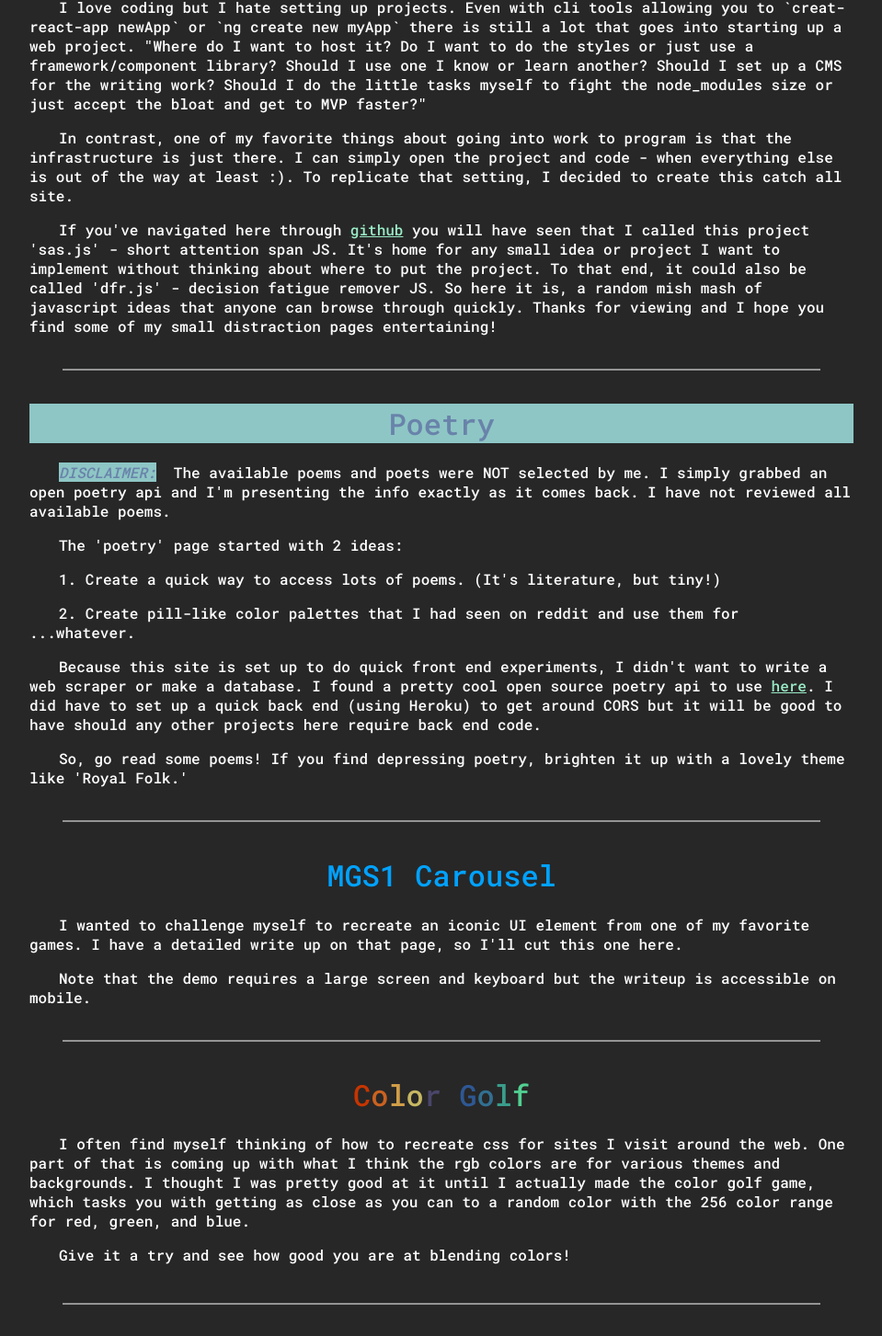
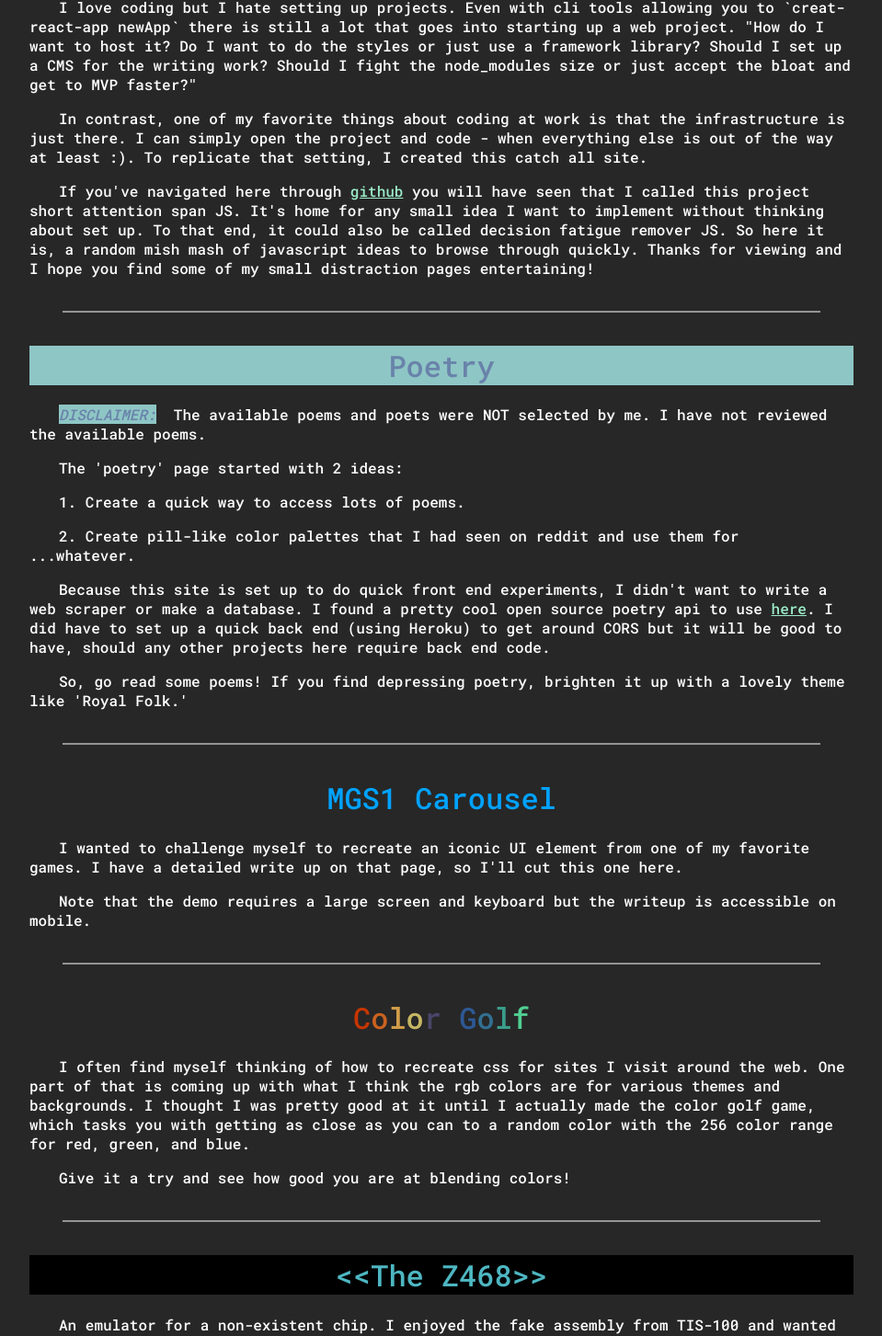
Before and after one commit to z-s-kusz/short-attention-span-js, a Vue app: page /about in a window 1280 px wide. Shown: the part 200-1653 px from the top of the page at 92% size, without its empty margins (160-1119 px from the left). Built offline with nearby package versions, Linux system fonts and the light colour scheme.

Commit message:
Added z468 to about. Shortened descriptions elsewhere.

```diff
--- a/src/views/About.vue
+++ b/src/views/About.vue
@@ -3,25 +3,23 @@
   <main class="container">
     <h1>The Site</h1>
     <p>I love coding but I hate setting up projects. Even with cli tools allowing you to
-      `creat-react-app newApp` or `ng create new myApp` there is still a lot that goes into
-      starting up a web project.
-      "Where do I want to host it? Do I want to do the styles or just use a
-      framework/component library? Should I use one I know or learn another?
-      Should I set up a CMS for the writing work? Should I do the little tasks myself to
-      fight the node_modules size or just accept the bloat and get to MVP faster?"
+      `creat-react-app newApp` there is still a lot that goes into starting up a web project.
+      "How do I want to host it? Do I want to do the styles or just use a framework library?
+      Should I set up a CMS for the writing work? Should I fight the node_modules size
+      or just accept the bloat and get to MVP faster?"
     </p>
-    <p>In contrast, one of my favorite things about going into work
-      to program is that the infrastructure is just there. I can simply open the project and
+    <p>In contrast, one of my favorite things about coding at work
+      is that the infrastructure is just there. I can simply open the project and
       code - when everything else is out of the way at least :).
-      To replicate that setting, I decided to create this catch all site.
+      To replicate that setting, I created this catch all site.
     </p>
     <p>If you've navigated here through
       <a href="https://github.com/z-s-kusz" target="_blank">github</a>
-      you will have seen that I called this project 'sas.js' - short attention span JS. It's home
-      for any small idea or project I want to implement without thinking about where to put
-      the project. To that end, it could also be called 'dfr.js' - decision fatigue
-      remover JS. So here it is, a random mish mash of javascript ideas that anyone
-      can browse through quickly. Thanks for viewing and I hope you find
+      you will have seen that I called this project short attention span JS. It's home
+      for any small idea I want to implement without thinking about set up.
+      To that end, it could also be called decision fatigue
+      remover JS. So here it is, a random mish mash of javascript ideas to
+      browse through quickly. Thanks for viewing and I hope you find
       some of my small distraction pages entertaining!
     </p>
     <div class="spacer"></div>
@@ -29,11 +27,10 @@
     <h1 :style="poetryStyle">Poetry</h1>
     <p><em :style="poetryStyle">DISCLAIMER:</em>&nbsp;
       The available poems and poets were NOT selected by me.
-      I simply grabbed an open poetry api and I'm presenting the info exactly as it comes back.
-      I have not reviewed all available poems.
+      I have not reviewed the available poems.
     </p>
     <p>The 'poetry' page started with 2 ideas:</p>
-    <p>1. Create a quick way to access lots of poems. (It's literature, but tiny!)</p>
+    <p>1. Create a quick way to access lots of poems.</p>
     <p>2. Create pill-like color palettes that
       I had seen on reddit and use them for ...whatever.
     </p>
@@ -41,7 +38,7 @@
       to write a web scraper or make a database. I found a pretty cool open source poetry
       api to use <a href="https://github.com/thundercomb/poetrydb" target="_blank">here</a>.
       I did have to set up a quick back end (using Heroku) to get around
-      CORS but it will be good to have should any other projects here require back end code.
+      CORS but it will be good to have, should any other projects here require back end code.
     </p>
     <p>So, go read some poems! If you find depressing poetry, brighten it up with a lovely
       theme like 'Royal Folk.'
@@ -65,6 +62,12 @@
       for red, green, and blue.
     </p>
     <p>Give it a try and see how good you are at blending colors!</p>
+    <div class="spacer"></div>
+
+    <h1 class="z468">&lt;&lt;The Z468&gt;&gt;</h1>
+    <p>An emulator for a non-existent chip. I enjoyed the fake assembly from TIS-100
+      and wanted to try to make my own assembly and style up a classic terminal interface.
+    </p>
     <div class="spacer"></div>
 
     <h3>Zach Kusz</h3>
@@ -111,6 +114,13 @@ export default Vue.extend({
   padding-top: 18px;
   margin: 12px;
 }
+@media only screen and (max-width: 899px) {
+  .container {
+    max-width: 85%;
+    padding-right: 18px;
+    padding-left: 18px;
+  }
+}
 .spacer {
   border-bottom: 2px solid #f9f7f786;
   margin: 36px;
@@ -131,4 +141,8 @@ h3, h4 {
 .mgs1 {
   color: rgb(0, 162, 255);
 }
+.z468 {
+  background-color: black;
+  color: #4DB7C2;
+}
 </style>
```
